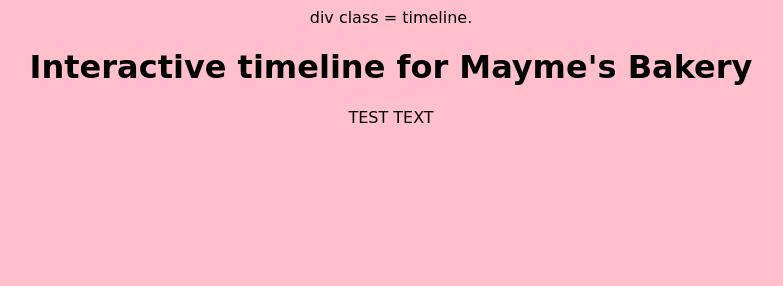
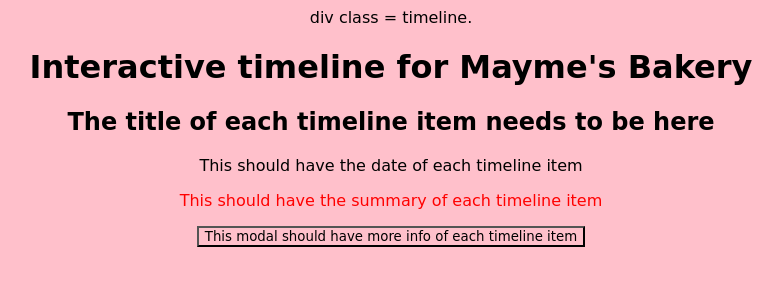
Before and after one commit to Black-Codher-Bootcamp-Johnson/unit-03-javascript-assignment-johnson-group-f-1, a website with bundled scripts: page index.html in a window 1280 px wide. Shown: the whole page, without its empty margins (249-1032 px from the left). Built offline with nearby package versions, Linux system fonts and the light colour scheme; a web font is replaced by a local one.

Commit message:
page info displays in console but not on page
partially added what info needs to go where

```diff
--- a/css/main.css
+++ b/css/main.css
@@ -9,3 +9,7 @@
   height: auto;
   border-radius: 20%;
 }
+
+p {
+  color: red;
+}
--- a/js/index.js
+++ b/js/index.js
@@ -2,32 +2,38 @@
 
 import * as dataset from './data.js';
 
-// console.log(dataset.title);
-// console.log ("dataset.title");
-// console.log(dataset.date);
-// console.log(dataset.fullDescription);
-// console.log(dataset.image);
-// console.log(dataset.summary);
-
-
-
-// loop through and print
-
-// dates.forEach(date => {
-//     for (let key in date) {
-//         console.log(`${key}: ${date[key]}`);
-//     }
-//   });
-
 
 // A `div` with the class name `timeline-item`. This `div` is your container for your summary card and everything for the summary card must be inside of it.
 var newDiv = document.createElement("div");
+newDiv.className = "timeline-item";
 document.body.appendChild(newDiv);
 
 // inside of the summary card...
 
-var tag = document.createElement("p"); // <p></p>
-  var text = document.createTextNode("TEST TEXT");
-  tag.appendChild(text); // <p>TEST TEXT</p>
+var tag = document.createElement("h2"); // <h2></h2>
+tag.className = "timeline-item-title";
+  var text = document.createTextNode("The title of each timeline item needs to be here");
+  tag.appendChild(text); // <h2>The title of each timeline item needs to be here</h2>
   var element = document.getElementsByTagName("body")[0];
   element.appendChild(tag); // <body> <p>TEST TEXT</p> </body>
+
+  var span = document.createElement("span");
+  span.className = "timeline-item-date";
+    var text = document.createTextNode("This should have the date of each timeline item");
+    span.appendChild(text);
+    var element = document.getElementsByTagName("body")[0];
+    element.appendChild(span);
+
+    var summary = document.createElement("p");
+  summary.className = "timeline-item-summary";
+    var text = document.createTextNode("This should have the summary of each timeline item");
+    summary.appendChild(text);
+    var element = document.getElementsByTagName("body")[0];
+    element.appendChild(summary);
+
+    var button = document.createElement("button");
+  button.className = "timeline-item-more-info";
+    var text = document.createTextNode("This modal should have more info of each timeline item");
+    button.appendChild(text);
+    var element = document.getElementsByTagName("body")[0];
+    element.appendChild(button);
```
